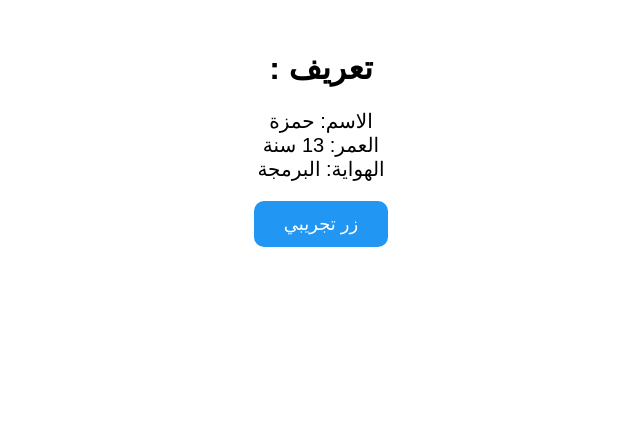
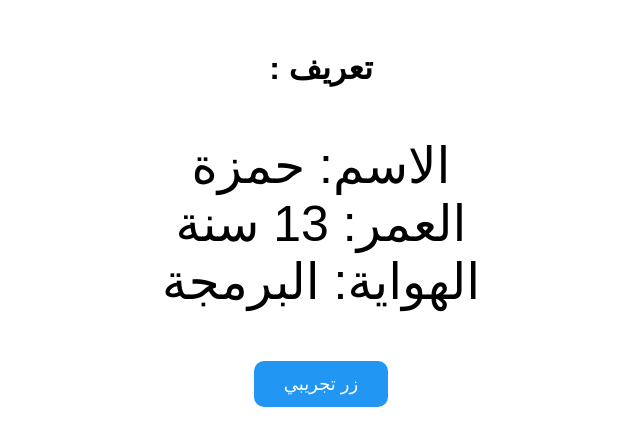
Before and after one commit to hamzawihamza1405-rgb/Hamza-s-First-Site-, a plain HTML site: page index.html in a window 1280 px wide. Shown: the whole page, without its empty margins (319-959 px from the left). Drawn offline with Linux system fonts and the light colour scheme.

Commit message:
Update index.html

```diff
--- a/index.html
+++ b/index.html
@@ -7,7 +7,7 @@
 <body style="background: #ffffff; font-family: sans-serif; text-align: center; padding: 20px;">
 
     <h1 style="color: #000000;">: تعريف</h1>
-    <p style="background: #ffffff; font-size: 20px;">
+    <p style="background: #ffffff; font-size: 50px;">
 الاسم: حمزة <br>
 العمر: 13 سنة <br>
 الهواية: البرمجة
```
